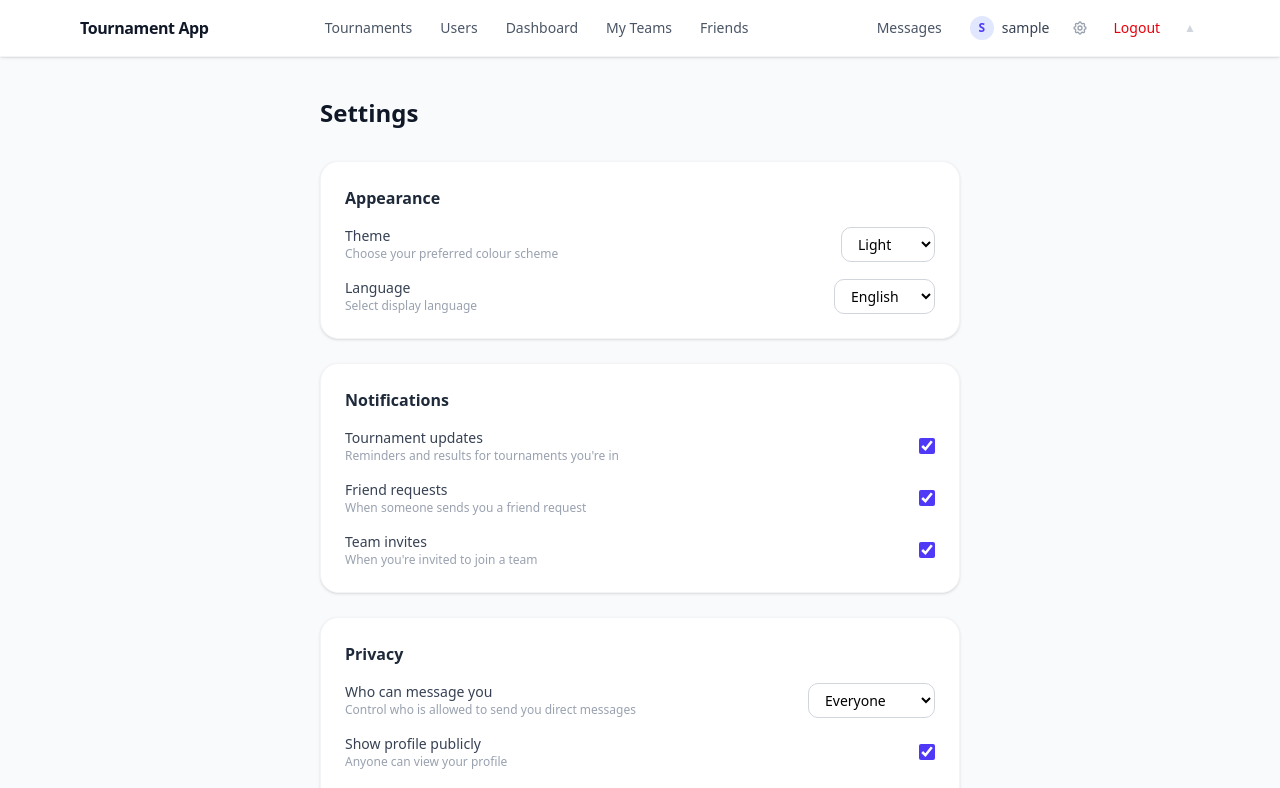
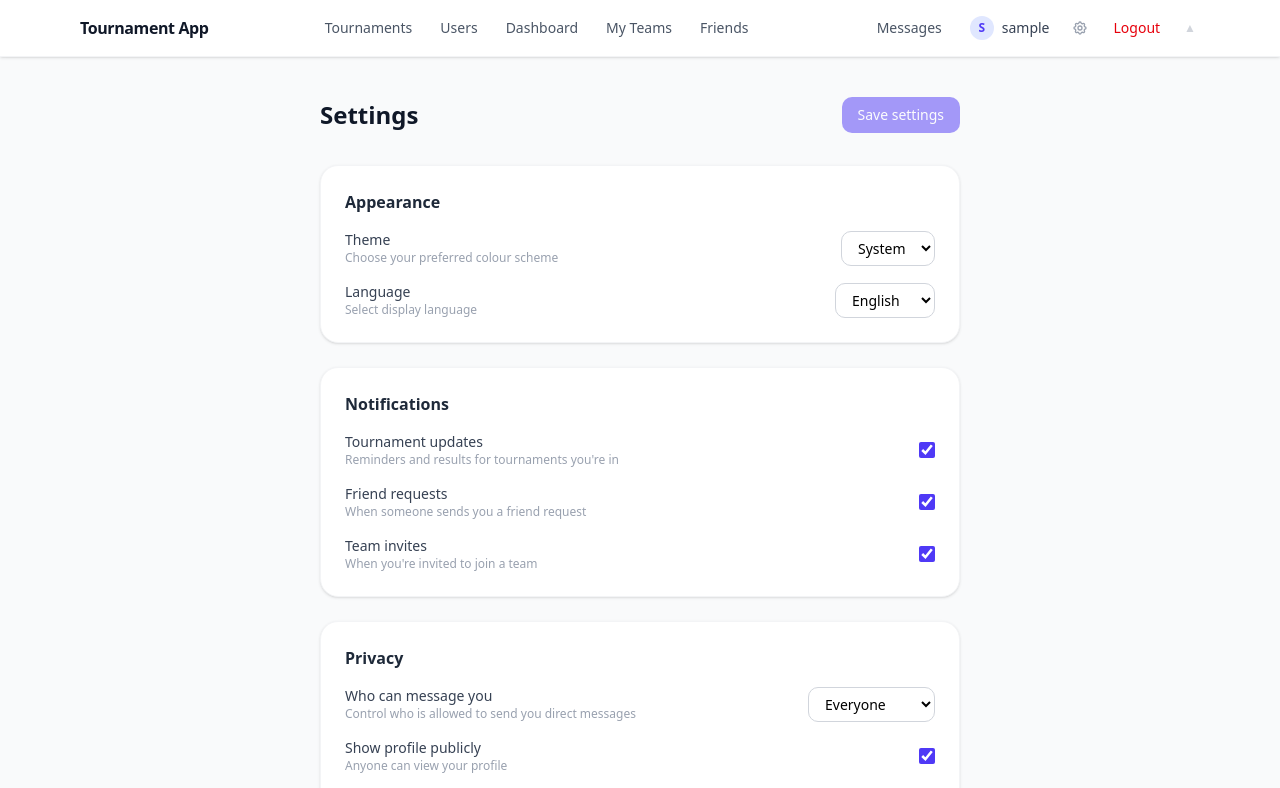
Before and after one commit to bib-nnord/TournamentApp, a Next.js app in the folder apps/frontend/: page /settings in a window 1280 px wide. Shown: the top 788 px of the page. Built offline with nearby package versions, Linux system fonts and the light colour scheme; no server answers; sample sign-in values are in the browser's storage.

Commit message:
settings ui

```diff
--- a/apps/frontend/app/settings/page.tsx
+++ b/apps/frontend/app/settings/page.tsx
@@ -14,19 +14,74 @@ import {
   LABEL_DELETE_ACCOUNT,
 } from "@/constants/labels";
 
+type ThemePref = "light" | "dark" | "system";
+type LanguagePref = "en" | "de";
+
+interface LocalUiSettings {
+  theme: ThemePref;
+  language: LanguagePref;
+  tournamentUpdates: boolean;
+  friendRequests: boolean;
+  teamInvites: boolean;
+  showProfilePublicly: boolean;
+  showFriendsList: boolean;
+  showTournamentHistory: boolean;
+}
+
+const LOCAL_SETTINGS_KEY = "tournamentapp.user.settings.v1";
+
+const defaultLocalSettings: LocalUiSettings = {
+  theme: "system",
+  language: "en",
+  tournamentUpdates: true,
+  friendRequests: true,
+  teamInvites: true,
+  showProfilePublicly: true,
+  showFriendsList: true,
+  showTournamentHistory: true,
+};
+
 export default function SettingsPage() {
   const router = useRouter();
   const dispatch = useDispatch<AppDispatch>();
   const user = useRequireAuth();
   const [allowMessagesFrom, setAllowMessagesFrom] = useState("everyone");
+  const [allowMessagesFromDraft, setAllowMessagesFromDraft] = useState("everyone");
+  const [localSettings, setLocalSettings] = useState<LocalUiSettings>(defaultLocalSettings);
+  const [savedLocalSettings, setSavedLocalSettings] = useState<LocalUiSettings>(defaultLocalSettings);
+  const [settingsSaving, setSettingsSaving] = useState(false);
+  const [settingsError, setSettingsError] = useState<string | null>(null);
+  const [localSaveState, setLocalSaveState] = useState<"idle" | "saved">("idle");
   const [pwForm, setPwForm] = useState({ open: false, current: "", next: "", loading: false, error: null as string | null, done: false });
   const [emailForm, setEmailForm] = useState({ open: false, email: "", password: "", loading: false, error: null as string | null, done: false });
 
   useEffect(() => {
     apiFetch("/users/me").then((res) => {
-      if (res.ok) res.json().then((d: { allowMessagesFrom: string }) => setAllowMessagesFrom(d.allowMessagesFrom));
+      if (res.ok) {
+        res.json().then((d: { allowMessagesFrom: string }) => {
+          setAllowMessagesFrom(d.allowMessagesFrom);
+          setAllowMessagesFromDraft(d.allowMessagesFrom);
+        });
+      }
     });
+
+    try {
+      const raw = localStorage.getItem(LOCAL_SETTINGS_KEY);
+      if (!raw) return;
+      const parsed = JSON.parse(raw) as Partial<LocalUiSettings>;
+      const merged = { ...defaultLocalSettings, ...parsed };
+      setLocalSettings(merged);
+      setSavedLocalSettings(merged);
+    } catch {
+      /* ignore invalid local settings */
+    }
   }, []);
+
+  useEffect(() => {
+    if (localSaveState !== "saved") return;
+    const timer = setTimeout(() => setLocalSaveState("idle"), 1200);
+    return () => clearTimeout(timer);
+  }, [localSaveState]);
 
   if (!user) return null;
 
@@ -35,13 +90,40 @@ export default function SettingsPage() {
     router.push("/");
   }
 
-  async function handleMessagePrivacyChange(value: string) {
-    setAllowMessagesFrom(value);
-    await apiFetch("/users/me", {
-      method: "PATCH",
-      headers: { "Content-Type": "application/json" },
-      body: JSON.stringify({ allowMessagesFrom: value }),
-    });
+  function updateLocalSettings(patch: Partial<LocalUiSettings>) {
+    setLocalSettings((prev) => ({ ...prev, ...patch }));
+  }
+
+  const hasUnsavedLocalSettings = JSON.stringify(localSettings) !== JSON.stringify(savedLocalSettings);
+  const hasUnsavedPrivacy = allowMessagesFromDraft !== allowMessagesFrom;
+  const hasUnsavedSettings = hasUnsavedLocalSettings || hasUnsavedPrivacy;
+
+  async function handleSaveSettings() {
+    setSettingsSaving(true);
+    setSettingsError(null);
+    try {
+      if (hasUnsavedPrivacy) {
+        const res = await apiFetch("/users/me", {
+          method: "PATCH",
+          headers: { "Content-Type": "application/json" },
+          body: JSON.stringify({ allowMessagesFrom: allowMessagesFromDraft }),
+        });
+        if (!res.ok) {
+          const body = await res.json().catch(() => ({}));
+          setSettingsError(body.error ?? "Failed to save settings");
+          return;
+        }
+      }
+
+      localStorage.setItem(LOCAL_SETTINGS_KEY, JSON.stringify(localSettings));
+      setSavedLocalSettings(localSettings);
+      setAllowMessagesFrom(allowMessagesFromDraft);
+      setLocalSaveState("saved");
+    } catch {
+      setSettingsError("Network error");
+    } finally {
+      setSettingsSaving(false);
+    }
   }
 
   async function handleChangePassword(e: React.FormEvent) {
@@ -84,8 +166,25 @@ export default function SettingsPage() {
 
   return (
     <div className="min-h-screen bg-gray-50">
+      {localSaveState === "saved" && (
+        <div className="fixed top-4 right-4 z-50 pointer-events-none">
+          <div className="text-xs text-green-700 bg-green-50 border border-green-200 rounded-lg px-3 py-2 shadow-sm">
+            Settings saved.
+          </div>
+        </div>
+      )}
       <div className="max-w-2xl mx-auto px-4 py-10">
-        <h1 className="text-2xl font-bold text-gray-900 mb-8">Settings</h1>
+        <div className="flex items-center justify-between mb-8">
+          <h1 className="text-2xl font-bold text-gray-900">Settings</h1>
+          <button
+            onClick={handleSaveSettings}
+            disabled={!hasUnsavedSettings || settingsSaving}
+            className="text-sm px-4 py-2 bg-indigo-600 text-white rounded-lg hover:bg-indigo-700 disabled:opacity-50"
+          >
+            {settingsSaving ? "Saving…" : "Save settings"}
+          </button>
+        </div>
+        {settingsError && <p className="text-xs text-red-500 mb-4">{settingsError}</p>}
 
         {/* Appearance */}
         <section className="bg-white rounded-2xl border border-gray-100 shadow-sm p-6 mb-6">
@@ -96,10 +195,14 @@ export default function SettingsPage() {
                 <p className="text-sm font-medium text-gray-700">Theme</p>
                 <p className="text-xs text-gray-400">Choose your preferred colour scheme</p>
               </div>
-              <select className="text-sm border border-gray-300 rounded-lg px-3 py-1.5 focus:outline-none focus:ring-2 focus:ring-blue-500">
-                <option>Light</option>
-                <option>Dark</option>
-                <option>System</option>
+              <select
+                value={localSettings.theme}
+                onChange={(e) => updateLocalSettings({ theme: e.target.value as ThemePref })}
+                className="text-sm border border-gray-300 rounded-lg px-3 py-1.5 focus:outline-none focus:ring-2 focus:ring-blue-500"
+              >
+                <option value="light">Light</option>
+                <option value="dark">Dark</option>
+                <option value="system">System</option>
               </select>
             </div>
             <div className="flex items-center justify-between">
@@ -107,9 +210,13 @@ export default function SettingsPage() {
                 <p className="text-sm font-medium text-gray-700">Language</p>
                 <p className="text-xs text-gray-400">Select display language</p>
               </div>
-              <select className="text-sm border border-gray-300 rounded-lg px-3 py-1.5 focus:outline-none focus:ring-2 focus:ring-blue-500">
-                <option>English</option>
-                <option>Swedish</option>
+              <select
+                value={localSettings.language}
+                onChange={(e) => updateLocalSettings({ language: e.target.value as LanguagePref })}
+                className="text-sm border border-gray-300 rounded-lg px-3 py-1.5 focus:outline-none focus:ring-2 focus:ring-blue-500"
+              >
+                <option value="en">English</option>
+                <option value="de">German</option>
               </select>
             </div>
           </div>
@@ -120,16 +227,33 @@ export default function SettingsPage() {
           <h2 className="text-base font-semibold text-gray-800 mb-4">Notifications</h2>
           <div className="flex flex-col gap-4">
             {[
-              { label: "Tournament updates", description: "Reminders and results for tournaments you're in" },
-              { label: "Friend requests", description: "When someone sends you a friend request" },
-              { label: "Team invites", description: "When you're invited to join a team" },
+              {
+                key: "tournamentUpdates" as const,
+                label: "Tournament updates",
+                description: "Reminders and results for tournaments you're in",
+              },
+              {
+                key: "friendRequests" as const,
+                label: "Friend requests",
+                description: "When someone sends you a friend request",
+              },
+              {
+                key: "teamInvites" as const,
+                label: "Team invites",
+                description: "When you're invited to join a team",
+              },
             ].map((item) => (
               <div key={item.label} className="flex items-center justify-between">
                 <div>
                   <p className="text-sm font-medium text-gray-700">{item.label}</p>
                   <p className="text-xs text-gray-400">{item.description}</p>
                 </div>
-                <input type="checkbox" defaultChecked className="w-4 h-4 accent-indigo-600" />
+                <input
+                  type="checkbox"
+                  checked={localSettings[item.key]}
+                  onChange={(e) => updateLocalSettings({ [item.key]: e.target.checked })}
+                  className="w-4 h-4 accent-indigo-600"
+                />
               </div>
             ))}
           </div>
@@ -145,8 +269,8 @@ export default function SettingsPage() {
                 <p className="text-xs text-gray-400">Control who is allowed to send you direct messages</p>
               </div>
               <select
-                value={allowMessagesFrom}
-                onChange={(e) => handleMessagePrivacyChange(e.target.value)}
+                value={allowMessagesFromDraft}
+                onChange={(e) => setAllowMessagesFromDraft(e.target.value)}
                 className="text-sm border border-gray-300 rounded-lg px-3 py-1.5 focus:outline-none focus:ring-2 focus:ring-blue-500"
               >
                 <option value="everyone">Everyone</option>
@@ -154,16 +278,33 @@ export default function SettingsPage() {
               </select>
             </div>
             {[
-              { label: "Show profile publicly", description: "Anyone can view your profile" },
-              { label: "Show friends list", description: "Others can see who you're friends with" },
-              { label: "Show tournament history", description: "Others can see your past tournaments" },
+              {
+                key: "showProfilePublicly" as const,
+                label: "Show profile publicly",
+                description: "Anyone can view your profile",
+              },
+              {
+                key: "showFriendsList" as const,
+                label: "Show friends list",
+                description: "Others can see who you're friends with",
+              },
+              {
+                key: "showTournamentHistory" as const,
+                label: "Show tournament history",
+                description: "Others can see your past tournaments",
+              },
             ].map((item) => (
               <div key={item.label} className="flex items-center justify-between">
                 <div>
                   <p className="text-sm font-medium text-gray-700">{item.label}</p>
                   <p className="text-xs text-gray-400">{item.description}</p>
                 </div>
-                <input type="checkbox" defaultChecked className="w-4 h-4 accent-indigo-600" />
+                <input
+                  type="checkbox"
+                  checked={localSettings[item.key]}
+                  onChange={(e) => updateLocalSettings({ [item.key]: e.target.checked })}
+                  className="w-4 h-4 accent-indigo-600"
+                />
               </div>
             ))}
           </div>
```
